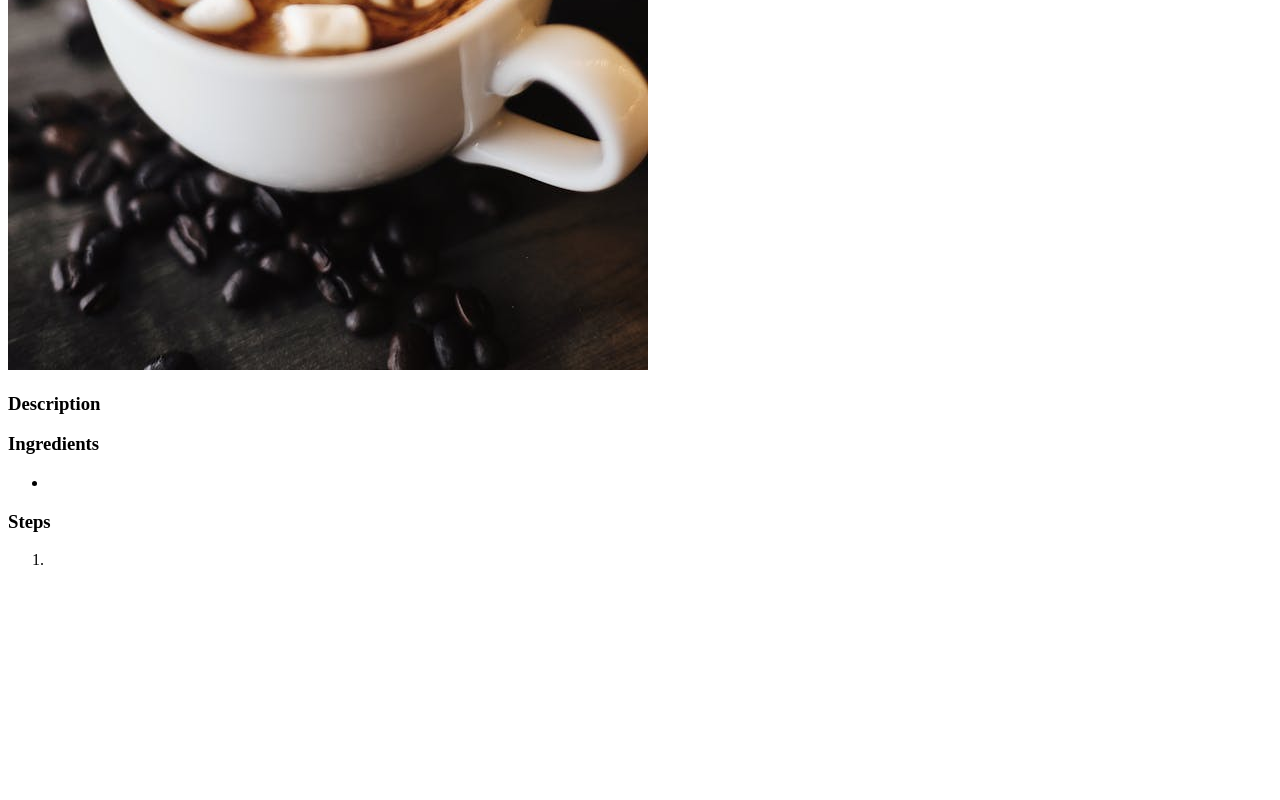
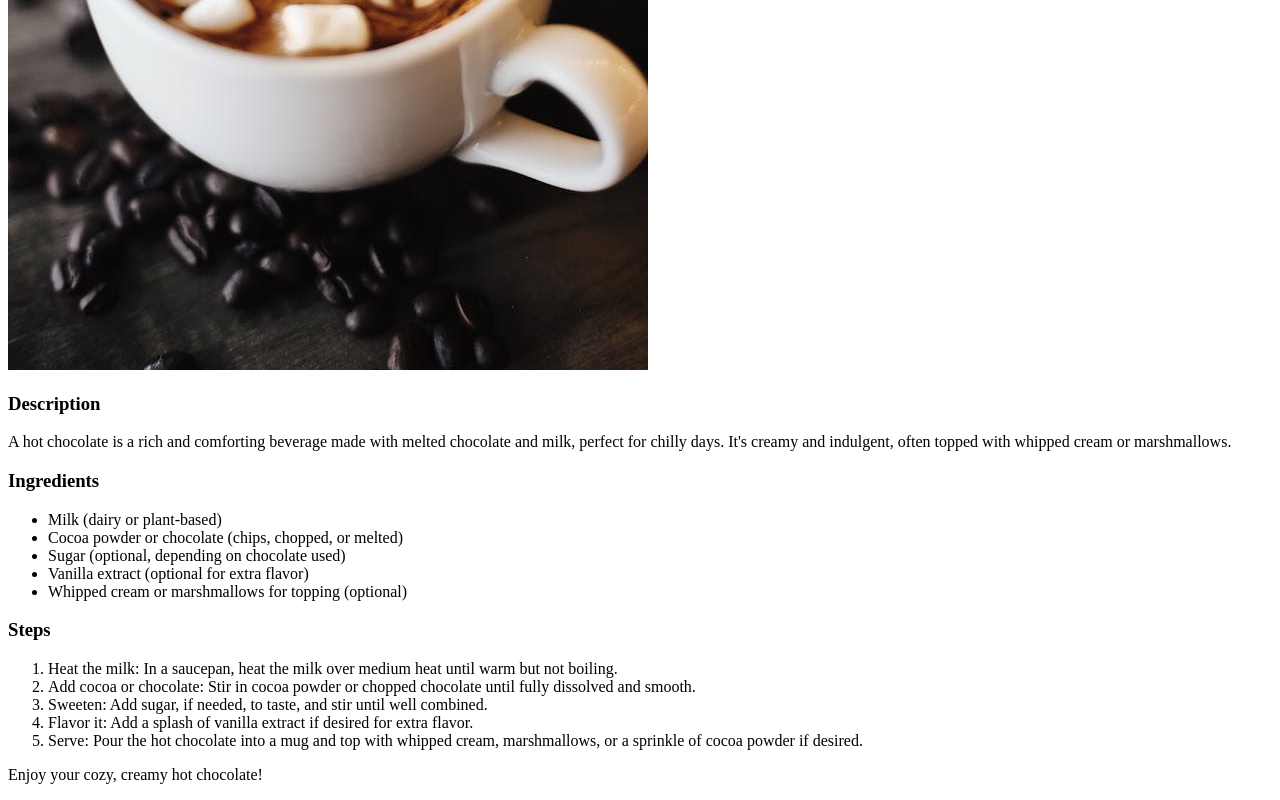
Before and after one commit to munglee/odin-recipes, a plain HTML site: page recipes/hot-chocolate.html in a window 1280 px wide. Shown: the part 670-1470 px from the top of the page. Before the commit the page ends 1255 px from the top, so only its background shows below. Drawn offline with Linux system fonts and the light colour scheme.

Commit message:
Updated content

```diff
--- a/recipes/hot-chocolate.html
+++ b/recipes/hot-chocolate.html
@@ -1,21 +1,39 @@
 <!DOCTYPE html>
 <html lang="en">
+
 <head>
     <meta charset="UTF-8">
     <meta name="viewport" content="width=device-width, initial-scale=1.0">
     <title>Hot Chocolate</title>
 </head>
+
 <body>
     <h1>Hot Chocolate</h1>
     <img src="../images/hot-chocolate.jpg" />
     <h3>Description</h3>
+    <p>
+        A hot chocolate is a rich and comforting beverage made with melted chocolate and milk, perfect for chilly days.
+        It's creamy and indulgent, often topped with whipped cream or marshmallows.
+    </p>
     <h3>Ingredients</h3>
     <ul>
-        <li></li>
+        <li>Milk (dairy or plant-based)</li>
+        <li>Cocoa powder or chocolate (chips, chopped, or melted)</li>
+        <li>Sugar (optional, depending on chocolate used)</li>
+        <li>Vanilla extract (optional for extra flavor)</li>
+        <li>Whipped cream or marshmallows for topping (optional)</li>
     </ul>
     <h3>Steps</h3>
     <ol>
-        <li></li>
+        <li>Heat the milk: In a saucepan, heat the milk over medium heat until warm but not boiling.</li>
+        <li>Add cocoa or chocolate: Stir in cocoa powder or chopped chocolate until fully dissolved and smooth.</li>
+        <li>Sweeten: Add sugar, if needed, to taste, and stir until well combined.</li>
+        <li>
+            Flavor it: Add a splash of vanilla extract if desired for extra flavor.</li>
+        <li>Serve: Pour the hot chocolate into a mug and top with whipped cream, marshmallows, or a sprinkle of cocoa
+            powder if desired.</li>
     </ol>
+    <p>Enjoy your cozy, creamy hot chocolate!</p>
 </body>
+
 </html>
```
Also changed, not shown: recipes/chai-latte.html (+18 -2 lines), recipes/matcha-latte.html (+16 -2 lines).
